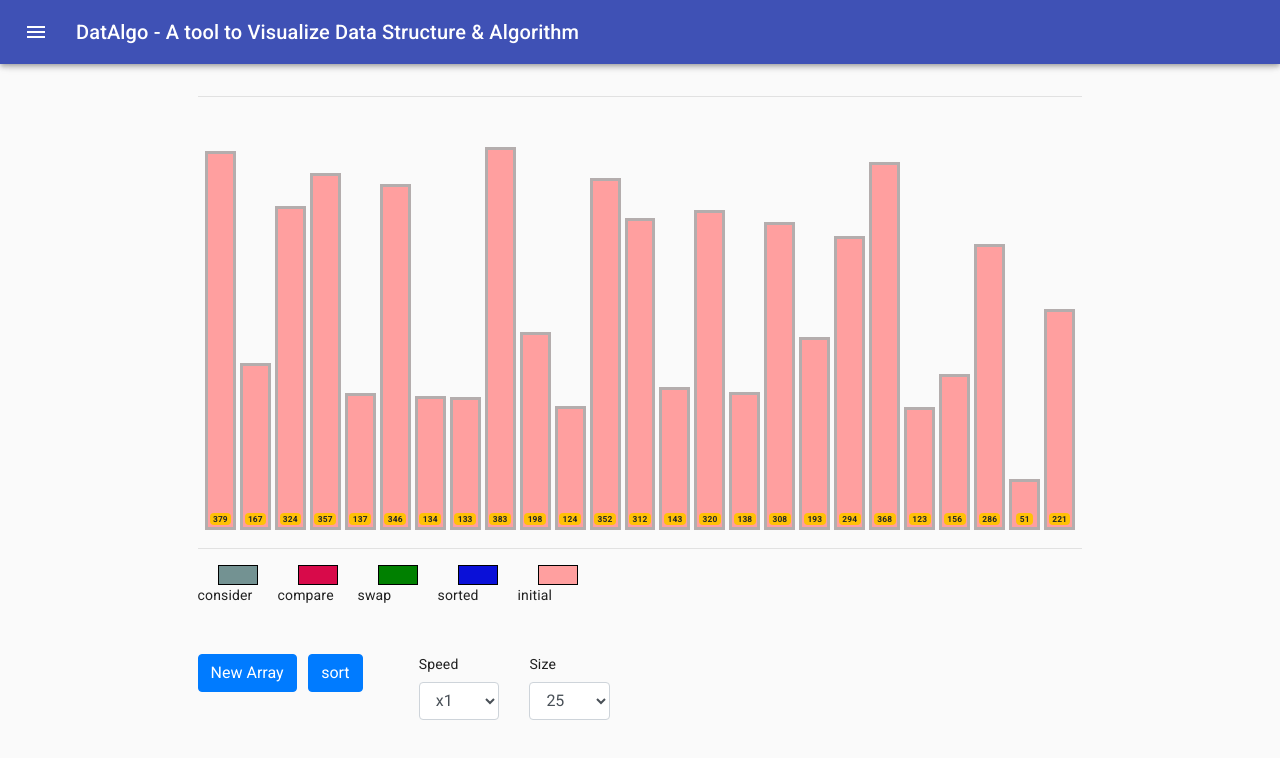
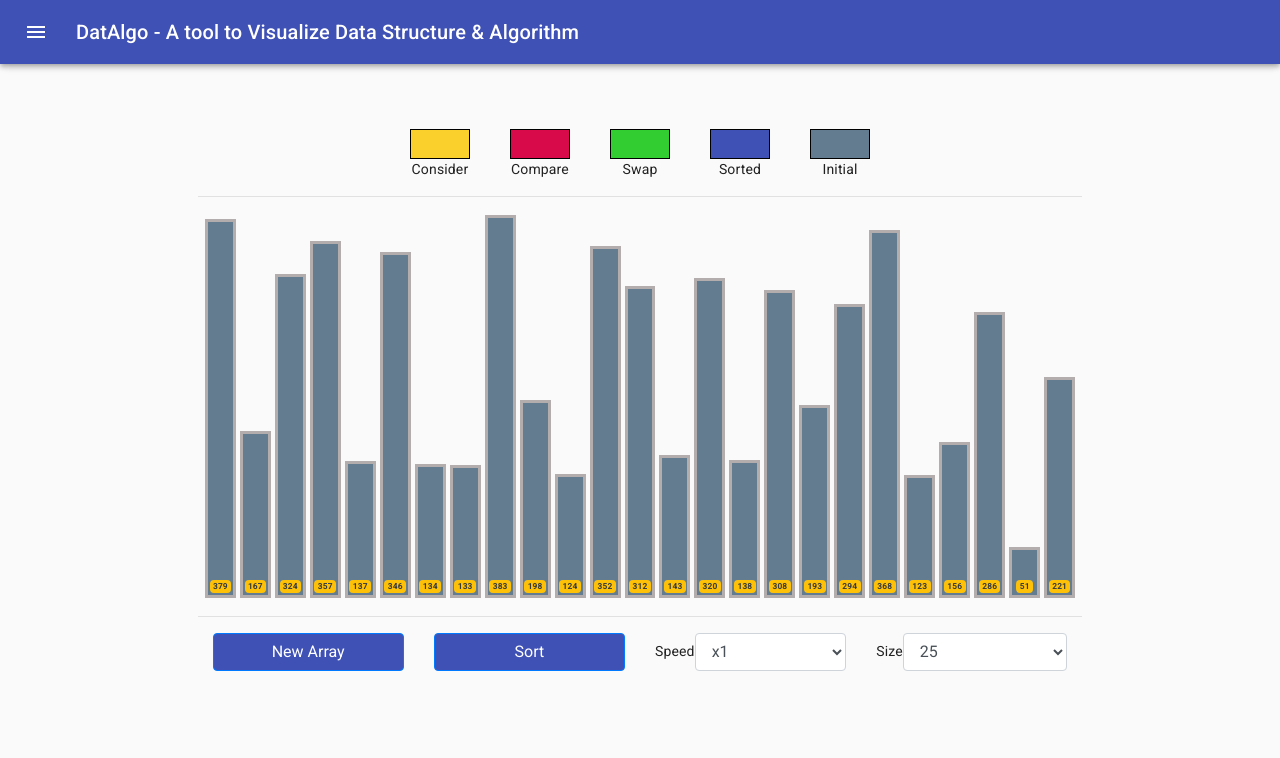
Before and after one commit to anmolkumarshah/DatAlgo, a React (Create React App) app: page /bubble-sort in a window 1280 px wide. Shown: the top 758 px of the page. Built offline with nearby package versions, Linux system fonts and the light colour scheme.

Commit message:
Initial commit

```diff
--- a/package.json
+++ b/package.json
@@ -8,7 +8,7 @@
     "@testing-library/jest-dom": "^5.11.10",
     "@testing-library/react": "^11.2.6",
     "@testing-library/user-event": "^12.8.3",
-    "bootstrap": "^4.0.0",
+    "bootstrap": "^4.6.0",
     "react": "^17.0.2",
     "react-dom": "^17.0.2",
     "react-draggable": "^4.4.3",
--- a/src/components/sorting-algorithm/bar/bar.jsx
+++ b/src/components/sorting-algorithm/bar/bar.jsx
@@ -13,7 +13,7 @@ export const Bar = (props) => {
       className="array-bar"
     >
       {props.noBars < 50 && (
-        <div className="badge badge-warning">{props.height}</div>
+        <div className="badge badge-warning text-dark">{props.height}</div>
       )}
     </div>
   );
--- a/src/components/sorting-algorithm/bubble-sort/bubble-sort-style.css
+++ b/src/components/sorting-algorithm/bubble-sort/bubble-sort-style.css
@@ -1,3 +1,6 @@
+body{
+  background-color: black;
+}
 .Container {
   display: flex;
   flex-direction: column;
--- a/src/components/sorting-algorithm/bubble-sort/bubble-sort.jsx
+++ b/src/components/sorting-algorithm/bubble-sort/bubble-sort.jsx
@@ -16,11 +16,11 @@ const BubbleSort = () => {
   //   --------------------------------------------------------------------------------
   //    COLORS HERE
 
-  const considerColor = "rgb(115, 146, 146)";
-  const returnColor = "rgb(255, 159, 159)"; // return and initial color are same
+  const considerColor = "#FAD02C";
+  const returnColor = "#647C90"; // return and initial color are same
   const compareColor = "rgb(216, 10, 74)";
-  const swapColor = "green";
-  const sortedColor = "rgb(10, 16, 216)";
+  const swapColor = "#32CD30";
+  const sortedColor = "rgb(63,81,181)";
 
   //    MARGIN VARIABLES
   const normalMargin = "2px";
@@ -140,8 +140,18 @@ const BubbleSort = () => {
 
   return (
     <>
+      <ColorIndicator
+        indicator={[
+          { name: "consider", color: considerColor },
+          { name: "compare", color: compareColor },
+          { name: "swap", color: swapColor },
+          { name: "sorted", color: sortedColor },
+          { name: "initial", color: returnColor },
+        ]}
+      />
+
       <hr />
-      <div className="Container mt-5">
+      <div className="Container ">
         {array.map((i, idx) => {
           return (
             <Bar
@@ -155,16 +165,6 @@ const BubbleSort = () => {
       </div>
       <hr />
 
-      <ColorIndicator
-        indicator={[
-          { name: "consider", color: considerColor },
-          { name: "compare", color: compareColor },
-          { name: "swap", color: swapColor },
-          { name: "sorted", color: sortedColor },
-          { name: "initial", color: returnColor },
-        ]}
-      />
-
       <Controller
         resetArray={resetArray}
         operation={bubbleSort}
--- a/src/components/sorting-algorithm/colorIndicator/colorIndicator-style.css
+++ b/src/components/sorting-algorithm/colorIndicator/colorIndicator-style.css
@@ -1,18 +1,20 @@
 .color-info {
   display: flex;
   flex-direction: row;
-  justify-content: start;
+  justify-content: center;
   flex-wrap: wrap;
+  text-align: center;
+  text-transform: capitalize;
+  width: 100%;
 }
-
 .box {
   margin: 0 20px;
 
   border: 1px solid black;
-  width: 40px;
-  height: 20px;
+  width: 60px;
+  height: 30px;
 }
 
-.box > p {
+/* .box > p {
   text-align: center;
-}
+} */
--- a/src/components/sorting-algorithm/colorIndicator/colorIndicator.jsx
+++ b/src/components/sorting-algorithm/colorIndicator/colorIndicator.jsx
@@ -2,7 +2,7 @@ import "./colorIndicator-style.css";
 
 export const ColorIndicator = ({ indicator }) => {
   return (
-    <ul className="color-info mb-5">
+    <ul className="color-info m-0 p-0">
       {indicator.map((i) => {
         return (
           <div>
--- a/src/components/sorting-algorithm/controller/controller.jsx
+++ b/src/components/sorting-algorithm/controller/controller.jsx
@@ -5,20 +5,22 @@ export const Controller = ({
   handleSizeChange,
 }) => {
   return (
-    <div className="controller row w-50">
-      <div className="col-sm-3">
-        <button onClick={resetArray} className="btn btn-primary">
+    <div className="controller justify-content-md-cente d-flex w-100">
+      <div className="col-sm-3 ">
+        <button onClick={resetArray} className="btn w-100 btn-primary" style ={{backgroundColor :"rgb(63,81,181)"}}>
           New Array
         </button>
       </div>
       <div className="col-sm-3">
-        <button onClick={() => operation()} className="btn btn-primary">
-          sort
+        <button onClick={() => operation()} className="btn w-100 btn-primary" style={{backgroundColor : "rgb(63,81,181)"}}>
+          Sort
         </button>
       </div>
       <div className="col-sm-3">
-        <form>
-          <label htmlFor="speed">Speed</label>
+        <form className="d-flex  align-items-center ">
+          <label className="p-0 m-0" htmlFor="speed">
+            Speed
+          </label>
           <select onChange={handleSpeedChange} id="speed" class="form-control">
             <option selected value="1">
               x1
@@ -33,8 +35,8 @@ export const Controller = ({
         </form>
       </div>
       <div className="col-sm-3">
-        <form>
-          <label htmlFor="size">Size</label>
+        <form className="d-flex  align-items-center ">
+          <label className="p-0 m-0" htmlFor="size">Size</label>
           <select id="size" onChange={handleSizeChange} class="form-control">
             <option value="5">5</option>
             <option value="10">10</option>
--- a/src/components/sorting-algorithm/insertion-sort/insertion-sort.jsx
+++ b/src/components/sorting-algorithm/insertion-sort/insertion-sort.jsx
@@ -16,10 +16,10 @@ const InsertionSort = () => {
   //   --------------------------------------------------------------------------------
   //    COLORS HERE
 
-  const keySelectionColor = "rgb(115, 146, 146)";
-  const returnColor = "rgb(255, 159, 159)"; // return and initial color are same
+  const keySelectionColor = "#FAD02C";
+  const returnColor = "#647C90"; // return and initial color are same
   const compareColor = "rgb(216, 10, 74)";
-  const memoryOverridingColor = "green";
+  const memoryOverridingColor = "#32CD30";
 
   //    MARGIN VARIABLES
   const normalMargin = "2px";
@@ -131,6 +131,14 @@ const InsertionSort = () => {
 
   return (
     <>
+      <ColorIndicator
+        indicator={[
+          { name: "selected key", color: keySelectionColor },
+          { name: "compare", color: compareColor },
+          { name: "memory overriding", color: memoryOverridingColor },
+          { name: "initial", color: returnColor },
+        ]}
+      />
       <hr />
       <div className="Container">
         {array.map((i, idx) => {
@@ -145,14 +153,7 @@ const InsertionSort = () => {
         })}
       </div>
       <hr />
-      <ColorIndicator
-        indicator={[
-          { name: "selected key", color: keySelectionColor },
-          { name: "compare", color: compareColor },
-          { name: "memory overriding", color: memoryOverridingColor },
-          { name: "initial", color: returnColor },
-        ]}
-      />
+
       <Controller
         resetArray={resetArray}
         operation={insertionSort}
--- a/src/components/sorting-algorithm/quick-sort/quick-sort.jsx
+++ b/src/components/sorting-algorithm/quick-sort/quick-sort.jsx
@@ -190,6 +190,16 @@ const QuickSort = () => {
 
   return (
     <>
+      <ColorIndicator
+        indicator={[
+          { name: "pivot", color: pivotColor },
+          { name: "j variable", color: j_Color },
+          { name: "i variable", color: i_Color },
+          { name: "compare", color: compareColor },
+          { name: "swap", color: swapColor },
+          { name: "initial", color: returnColor },
+        ]}
+      />
       <hr />
       <div className="Container">
         {array.map((i, idx) => {
@@ -205,16 +215,7 @@ const QuickSort = () => {
         {/* <div className="line"></div> */}
       </div>
       <hr />
-      <ColorIndicator
-        indicator={[
-          { name: "pivot", color: pivotColor },
-          { name: "j variable", color: j_Color },
-          { name: "i variable", color: i_Color },
-          { name: "compare", color: compareColor },
-          { name: "swap", color: swapColor },
-          { name: "initial", color: returnColor },
-        ]}
-      />
+
       <Controller
         resetArray={resetArray}
         operation={quickSort}
--- a/src/components/sorting-algorithm/selection-sort/selection-sort.jsx
+++ b/src/components/sorting-algorithm/selection-sort/selection-sort.jsx
@@ -16,11 +16,11 @@ const SelectionSort = () => {
   //   --------------------------------------------------------------------------------
   //    COLORS HERE
 
-  const j_variable = "yellow";
-  const k_variable = "pink";
-  const returnColor = "rgb(255, 159, 159)"; // return and initial color are same
+  const j_variable = "#0E86D4";
+  const k_variable = "#055C9D";
+  const returnColor = "#647C90"; // return and initial color are same
   const compareColor = "rgb(216, 10, 74)";
-  const swapColor = "green";
+  const swapColor = "#32CD30";
 
   //    MARGIN VARIABLES
   const normalMargin = "2px";
@@ -134,6 +134,15 @@ const SelectionSort = () => {
 
   return (
     <>
+      <ColorIndicator
+        indicator={[
+          { name: "j variable", color: j_variable },
+          { name: "k variable", color: k_variable },
+          { name: "swap", color: swapColor },
+          { name: "compare", color: compareColor },
+          { name: "initial", color: returnColor },
+        ]}
+      />
       <hr />
       <div className="Container">
         {array.map((i, idx) => {
@@ -148,15 +157,6 @@ const SelectionSort = () => {
         })}
       </div>
       <hr />
-      <ColorIndicator
-        indicator={[
-          { name: "j variable", color: j_variable },
-          { name: "k variable", color: k_variable },
-          { name: "swap", color: swapColor },
-          { name: "compare", color: compareColor },
-          { name: "initial", color: returnColor },
-        ]}
-      />
       <Controller
         resetArray={resetArray}
         operation={insertionSort}
```
Also changed, not shown: 1 other file (tests, documents, lock files or other folders).
